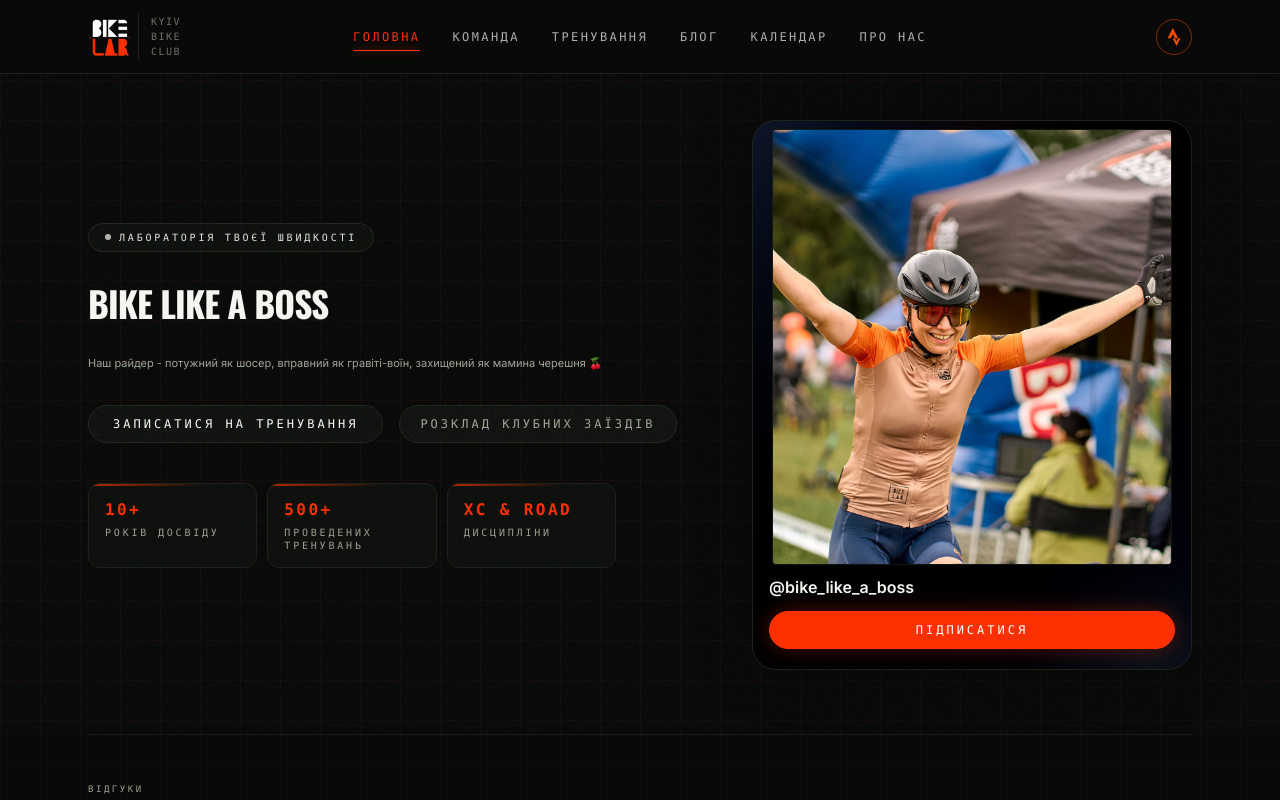
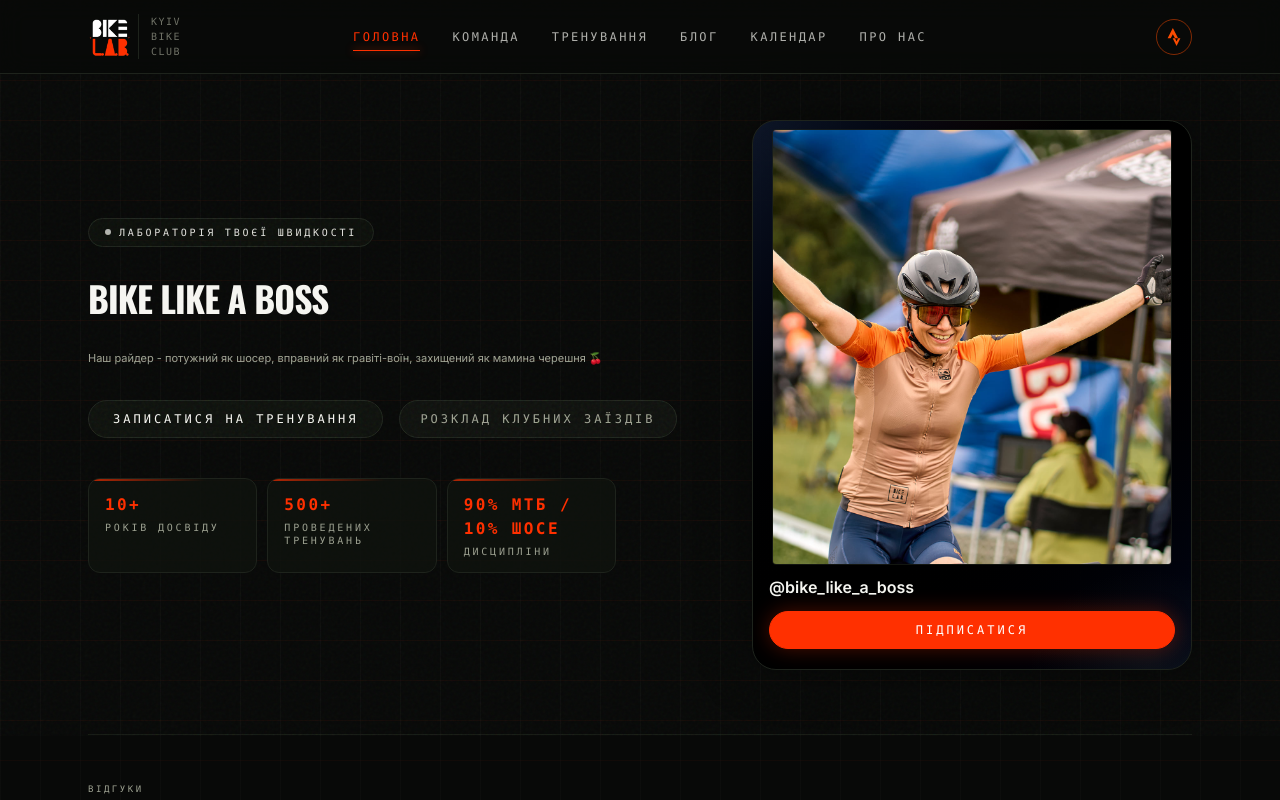
Before and after one commit to VasileAdicto/bikelab-site, a Next.js app: page / in a window 1280 px wide. Shown: the top 800 px of the page. Built offline with nearby package versions, Linux system fonts and the light colour scheme.

Commit message:
Update discipline statistics to reflect new MTB and road percentages across site content

```diff
--- a/data/site-content.default.json
+++ b/data/site-content.default.json
@@ -8,7 +8,7 @@
     "stats": [
       { "value": "10+", "label": "років досвіду" },
       { "value": "500+", "label": "проведених тренувань" },
-      { "value": "XC & Road", "label": "дисципліни" }
+      { "value": "90% МТБ / 10% Шосе", "label": "дисципліни" }
     ],
     "logo.suffix": "Kyiv Bike Club"
   },
--- a/src/app/admin/(dashboard)/page.tsx
+++ b/src/app/admin/(dashboard)/page.tsx
@@ -209,12 +209,12 @@
             </button>
           </div>
 
-          {/* Статистика 10+ / 500+ / XC & Road */}
+          {/* Статистика 10+ / 500+ / 90% МТБ / 10% Шосе */}
           <div className="grid grid-cols-3 gap-2 sm:gap-2.5 pt-2 text-xs font-mono uppercase tracking-[0.2em] w-full max-w-[min(100%,33rem)]">
             {[
               { idValue: "stats.0.value", idLabel: "stats.0.label", defV: "10+", defL: "років досвіду" },
               { idValue: "stats.1.value", idLabel: "stats.1.label", defV: "500+", defL: "проведених тренувань" },
-              { idValue: "stats.2.value", idLabel: "stats.2.label", defV: "XC & Road", defL: "дисципліни" },
+              { idValue: "stats.2.value", idLabel: "stats.2.label", defV: "90% МТБ / 10% Шосе", defL: "дисципліни" },
             ].map((s) => (
               <div
                 key={s.idLabel}
--- a/src/app/layout.tsx
+++ b/src/app/layout.tsx
@@ -20,7 +20,7 @@
 
 export const metadata: Metadata = {
   title: "BikeLab Kyiv | BIKE L.A.B.",
-  description: "Лабораторія твоєї швидкості. XC & Road Club Kyiv.",
+  description: "Лабораторія твоєї швидкості. 90% МТБ / 10% Шосе. Club Kyiv.",
 };
 
 export default function RootLayout({ children }: { children: React.ReactNode }) {
--- a/src/app/page.tsx
+++ b/src/app/page.tsx
@@ -8,7 +8,7 @@
 const defaultStats = [
   { label: "років досвіду", value: "10+" },
   { label: "проведених тренувань", value: "500+" },
-  { label: "дисципліни", value: "XC & Road" },
+  { label: "дисципліни", value: "90% МТБ / 10% Шосе" },
 ];
 
 export default function Home() {
--- a/src/lib/content.ts
+++ b/src/lib/content.ts
@@ -25,7 +25,7 @@
     "stats.0.label": "років досвіду",
     "stats.1.value": "500+",
     "stats.1.label": "проведених тренувань",
-    "stats.2.value": "XC & Road",
+    "stats.2.value": "90% МТБ / 10% Шосе",
     "stats.2.label": "дисципліни",
     "logo.suffix": "Kyiv Bike Club",
   },
```
